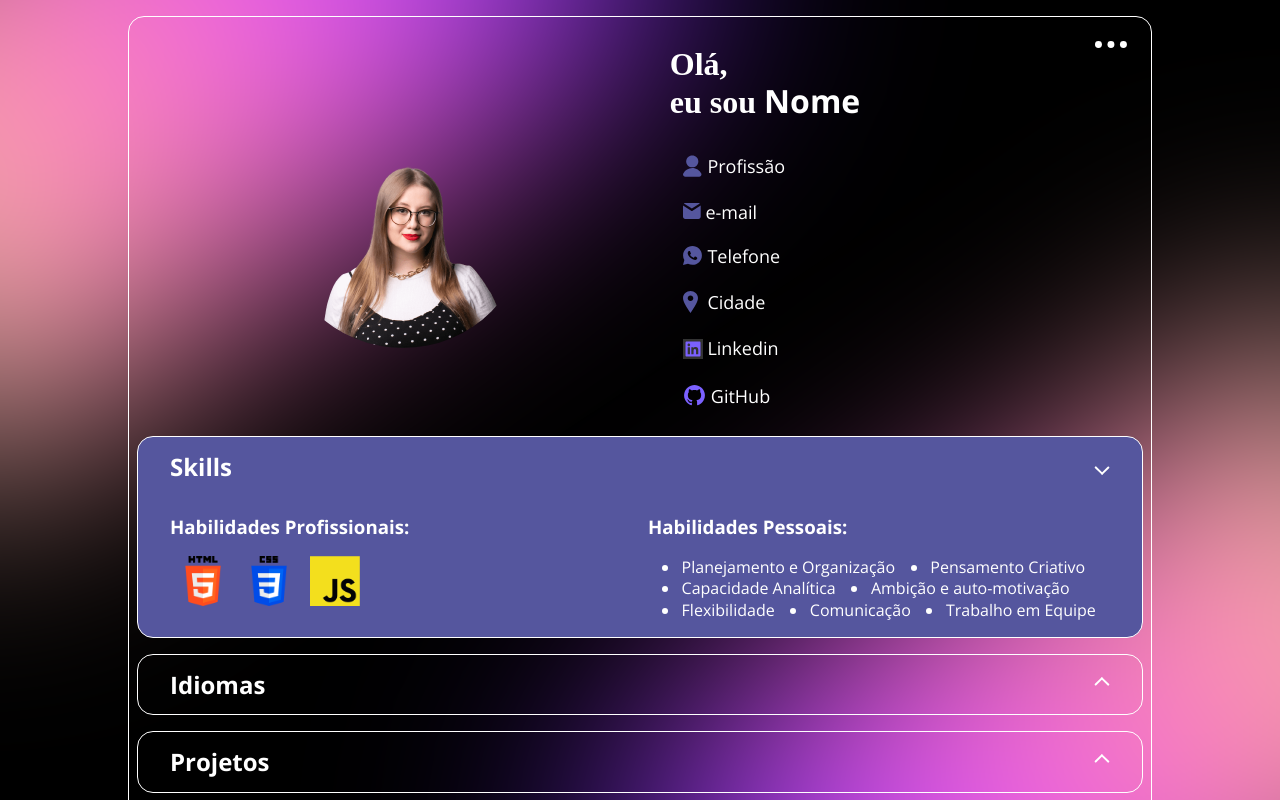
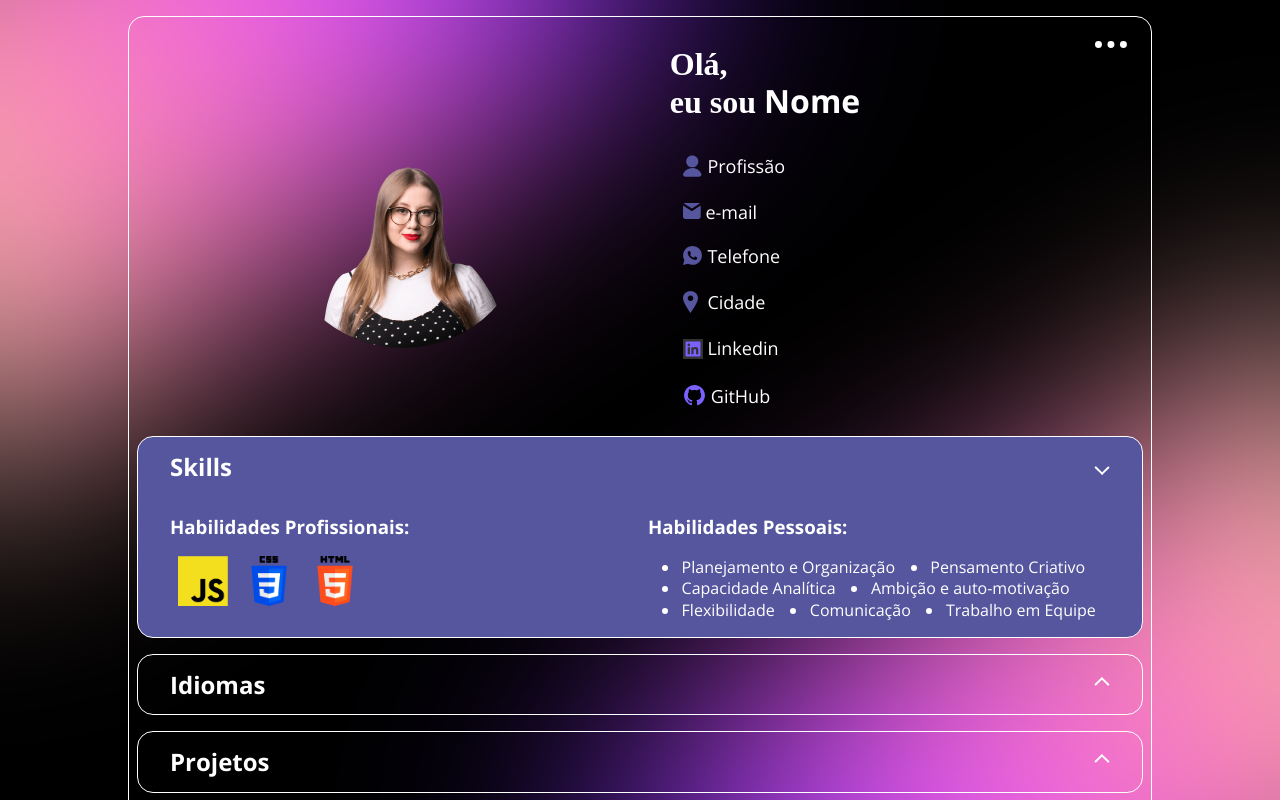
Before and after one commit to stefanykupicki/portfolio, a plain HTML site: page index.html in a window 1280 px wide. Both pictures are taken after a click on the button "Skills". Shown: the top 800 px of the page. Drawn offline with nearby package versions, Linux system fonts and the light colour scheme; no server answers.

Commit message:
Alteração das img - hardSkills

```diff
--- a/index.html
+++ b/index.html
@@ -88,21 +88,21 @@
               <ul id="profile.skills.hardSkills">
                 <li>
                   <img
-                    src="/assets/img/icons/tools/html-5.png"
+                    src="https://raw.githubusercontent.com/stefanykupicki/portfolio/master/assets/img/icons/tools/javascript-img.png"
                     alt="HTML"
                     title="HTML"
                   />
                 </li>
                 <li>
                   <img
-                    src="/assets/img/icons/tools/css-3.png"
+                    src="https://raw.githubusercontent.com/stefanykupicki/portfolio/master/assets/img/icons/tools/css-3.png"
                     alt="CSS"
                     title="CSS"
                   />
                 </li>
                 <li>
                   <img
-                    src="/assets/img/icons/tools/javascript-img.png"
+                    src="https://raw.githubusercontent.com/stefanykupicki/portfolio/master/assets/img/icons/tools/html-5.png"
                     alt="JavaScript"
                     title="JavaScript"
                     class="jas"
```
Also changed, not shown: data/profile.json (line endings or trailing spaces).
